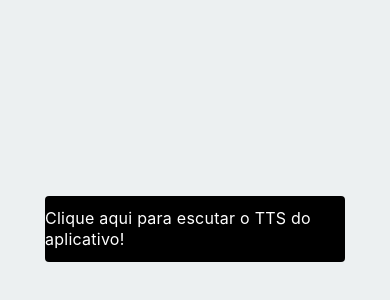
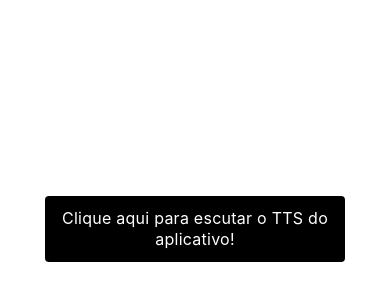
Before and after one commit to bainloko/ExemploFala6Info, a React Native app: screen / in a window 390 px wide. Shown: the part 196-496 px from the top of the page. Built offline with nearby package versions, Linux system fonts and the light colour scheme.

Commit message:
app pronto! readequações de estilo

```diff
--- a/App.js
+++ b/App.js
@@ -8,13 +8,13 @@ import * as React from 'react';
 import { View, StatusBar, Pressable, Text, StyleSheet } from 'react-native';
 import * as Speech from 'expo-speech';
 
-export default function App(){
+export default function App() {
   const falar = () => {
     var thingToSay = 'Olá, pessoas da informática!';
     Speech.speak(thingToSay, { language: "pt-BR" });
   };
 
-  return(
+  return (
     <View style={estilos.container}>
       <StatusBar />
       <Pressable style={estilos.botaoExemplo} onPress={falar}>
@@ -26,7 +26,6 @@ export default function App(){
 
 const estilos = StyleSheet.create({
   container: {
-    backgroundColor: '#ecf0f1',
     flex: 1,
     alignItems: 'center',
     justifyContent: 'center',
@@ -38,13 +37,13 @@ const estilos = StyleSheet.create({
     marginTop: 5,
     paddingVertical: 12,
     width: 300,
-    textAlign: 'center',
     borderRadius: 4,
     elevation: 3,
   },
 
   fonteExemplo: {
     color: 'white',
+    textAlign: 'center',
     fontSize: 16,
     lineHeight: 21,
     letterSpacing: 0.25,
```
